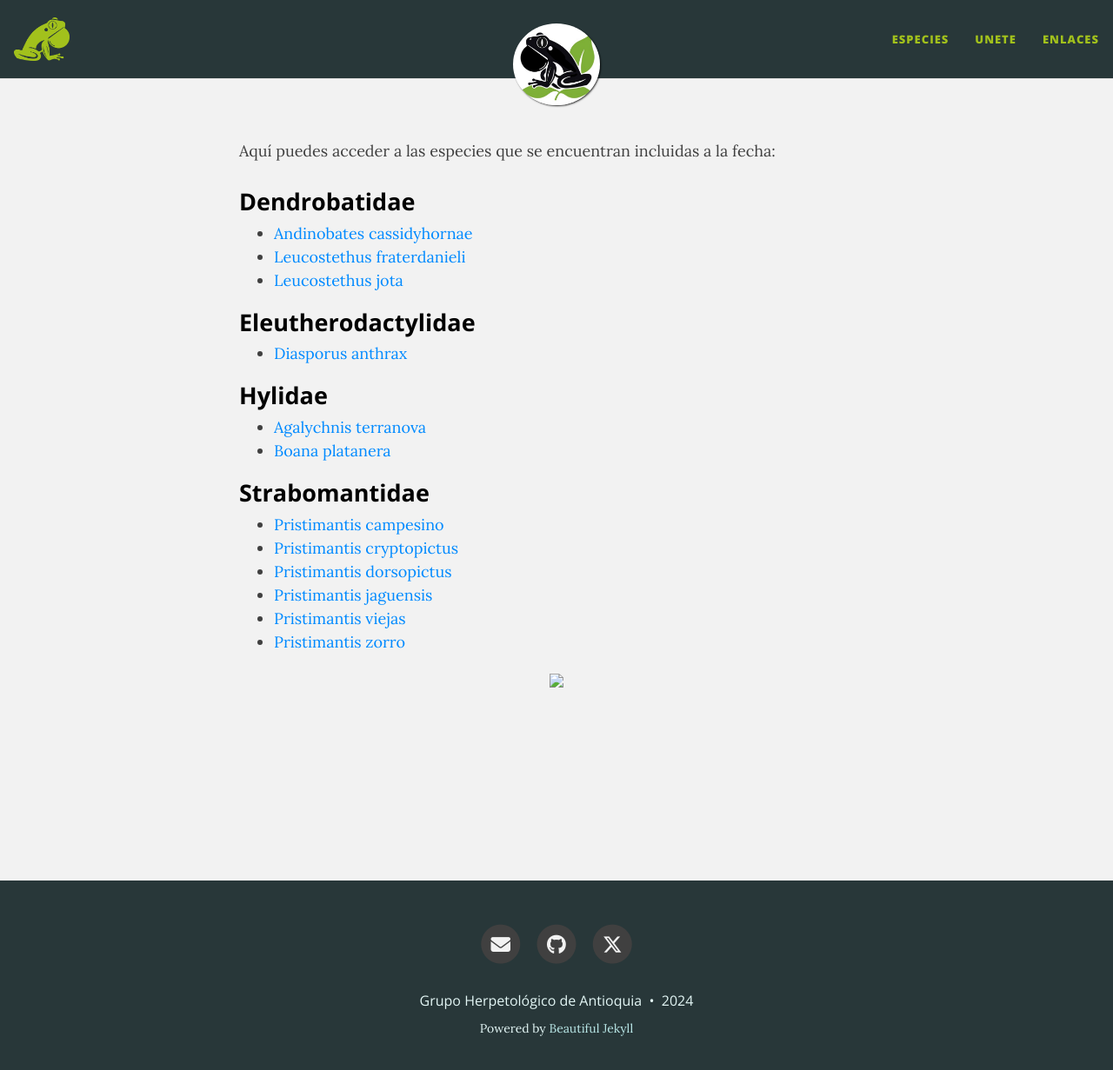
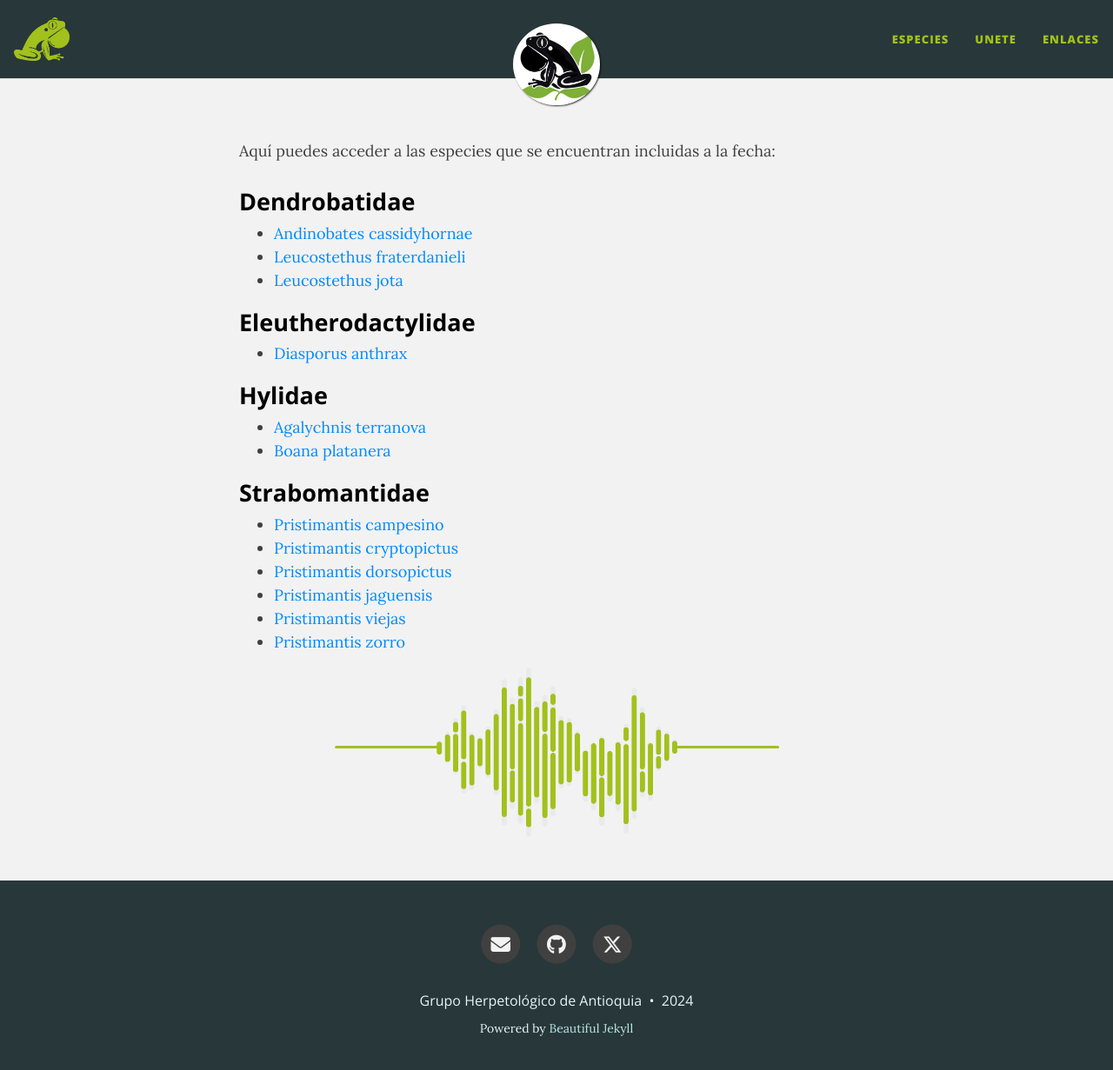
Before and after one commit to colombianfrogs/sounds, a Jekyll site: the page built from docs/especies.md, in a window 1280 px wide and 1244 px high. Shown: the top 1231 px of the window at 87% size. Built offline with Jekyll 4.4.1, drawn with Linux system fonts in a browser that asks for light colours.

Commit message:
Update especies.md

```diff
--- a/docs/especies.md
+++ b/docs/especies.md
@@ -64,5 +64,5 @@ Aquí puedes acceder a las especies que se encuentran incluidas a la fecha:
 - [Pristimantis zorro](Pristimantis.md)
 
 <div style="font-family: Times; text-align: center;">
-    <img src="images/wave_2.png" style="width:100%; max-width: 1000px;">
+	<img src="{{ site.baseurl }}/images/wave_2.png" style="width:70%; max-width: 1000px;">
 </div>
```
